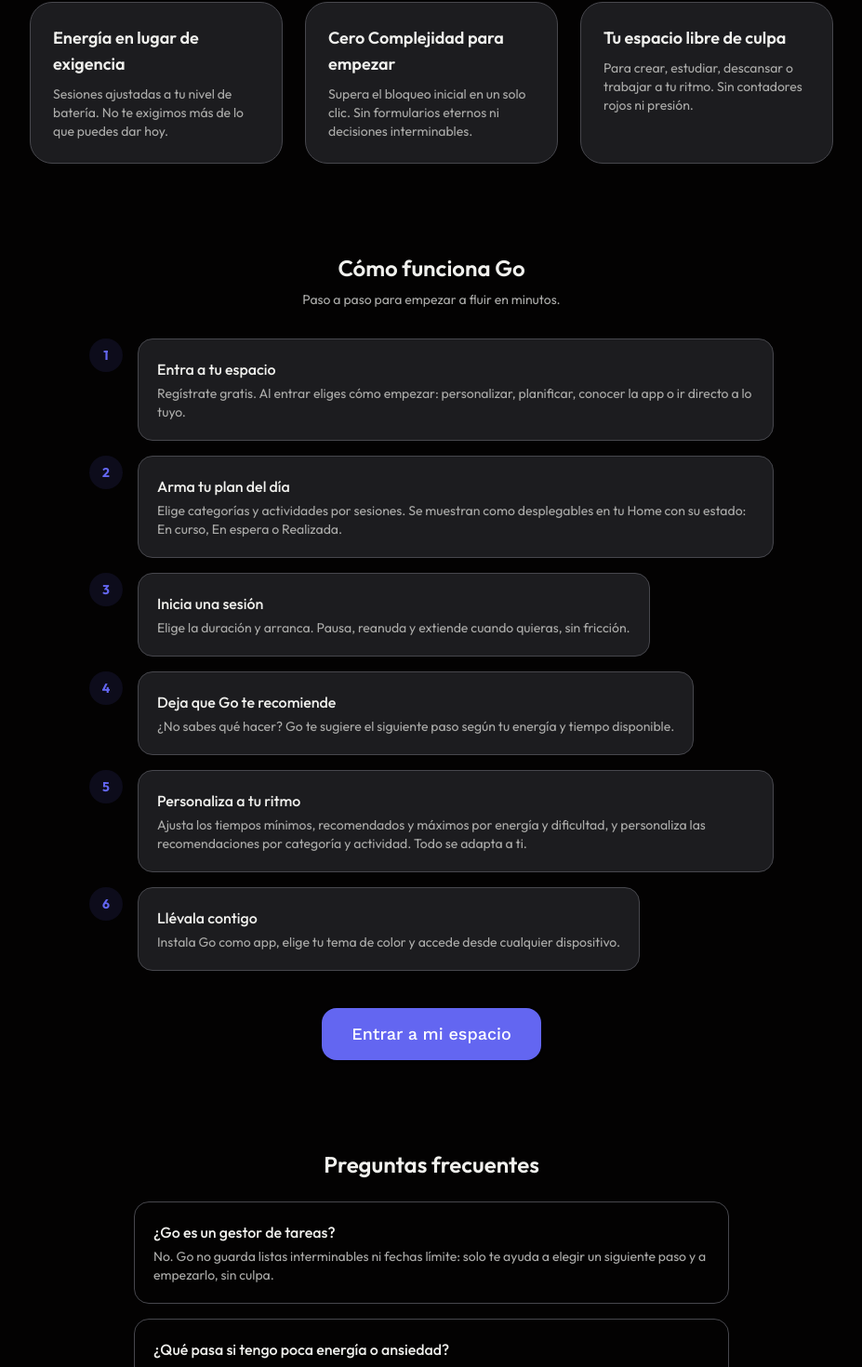
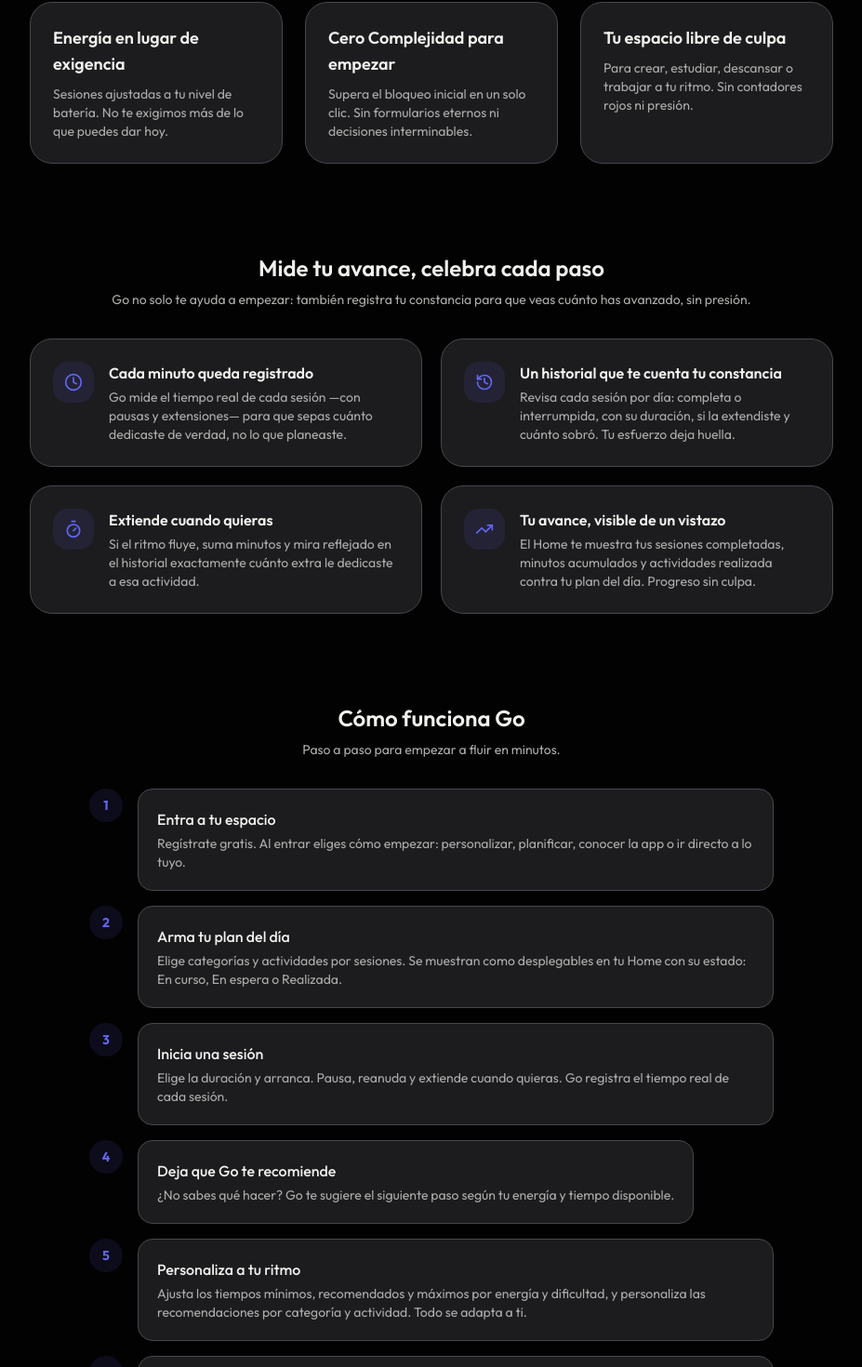
Before and after one commit to jorgeDevCod/Go-Sesi-n-PWA, a Next.js app: page / in a window 1280 px wide. Shown: the part 1270-2740 px from the top of the page at 93% size, without its empty margins (176-1103 px from the left). Built offline with nearby package versions, Linux system fonts and the light colour scheme; no server answers.

Commit message:
Agrega seccion de medicion e historial en la landing

```diff
--- a/app/(marketing)/page.tsx
+++ b/app/(marketing)/page.tsx
@@ -1,5 +1,5 @@
 import Link from "next/link";
-import { Layers, CalendarCheck2, Sparkles } from "lucide-react";
+import { Layers, CalendarCheck2, Sparkles, Clock, History, Timer, TrendingUp } from "lucide-react";
 import { Logo } from "@/components/ui/Logo";
 import { ThemeToggle } from "@/components/ui/ThemeToggle";
 import { LandingActions } from "@/components/marketing/LandingActions";
@@ -24,6 +24,33 @@ const PILARS = [
   },
 ];
 
+const TRACKING = [
+  {
+    icon: Clock,
+    title: "Cada minuto queda registrado",
+    description:
+      "Go mide el tiempo real de cada sesión —con pausas y extensiones— para que sepas cuánto dedicaste de verdad, no lo que planeaste.",
+  },
+  {
+    icon: History,
+    title: "Un historial que te cuenta tu constancia",
+    description:
+      "Revisa cada sesión por día: completa o interrumpida, con su duración, si la extendiste y cuánto sobró. Tu esfuerzo deja huella.",
+  },
+  {
+    icon: Timer,
+    title: "Extiende cuando quieras",
+    description:
+      "Si el ritmo fluye, suma minutos y mira reflejado en el historial exactamente cuánto extra le dedicaste a esa actividad.",
+  },
+  {
+    icon: TrendingUp,
+    title: "Tu avance, visible de un vistazo",
+    description:
+      "El Home te muestra tus sesiones completadas, minutos acumulados y actividades realizada contra tu plan del día. Progreso sin culpa.",
+  },
+];
+
 const STEPS = [
   {
     title: "Entra a tu espacio",
@@ -38,7 +65,7 @@ const STEPS = [
   {
     title: "Inicia una sesión",
     description:
-      "Elige la duración y arranca. Pausa, reanuda y extiende cuando quieras, sin fricción.",
+      "Elige la duración y arranca. Pausa, reanuda y extiende cuando quieras. Go registra el tiempo real de cada sesión.",
   },
   {
     title: "Deja que Go te recomiende",
@@ -49,6 +76,11 @@ const STEPS = [
     title: "Personaliza a tu ritmo",
     description:
       "Ajusta los tiempos mínimos, recomendados y máximos por energía y dificultad, y personaliza las recomendaciones por categoría y actividad. Todo se adapta a ti.",
+  },
+  {
+    title: "Revisa tu historial",
+    description:
+      "Cada sesión queda registrada por día: duración, si la completaste o interrumpiste y cuánto extendiste. Tu constancia, visible.",
   },
   {
     title: "Llévala contigo",
@@ -67,6 +99,11 @@ const FAQS = [
     question: "¿Qué pasa si tengo poca energía o ansiedad?",
     answer:
       "Go te sugiere solo sesiones cortas y actividades ligeras cuando así lo indicas. Nunca te presiona a hacer más.",
+  },
+  {
+    question: "¿Qué mide Go de mis sesiones?",
+    answer:
+      "Registra la duración real de cada sesión (con pausas y extensiones), si la completaste o interrumpiste, cuánto tiempo le extendiste y cuánto sobró. Además suma tus sesiones completadas y minutos acumulados.",
   },
   {
     question: "¿Cuánto cuesta usar Go?",
@@ -101,14 +138,14 @@ export default function MarketingHomePage() {
           </h1>
 
           <p className="max-w-xl text-lg leading-relaxed text-muted-foreground py-2">
-            Es una plataforma PWA que busca ayudar a romper la fricción de empezar. Aqui podras tener espacios de tiempos ideales basados en tu estado de animo, tiempo o permitir que te recomiende Actividades.
+            Es una plataforma diseñada para eliminar la fricción de empezar con tus planes, reducir la saturación y dejar atrás la culpa de no saber cómo iniciar, sin quedarte atrapado sobrepensando.
           </p>
 
           <p className="text-sm font-medium text-foreground">Tu eliges cómo quieres empezar:</p>
 
           <div className="flex flex-wrap items-stretch justify-center gap-3">
             {[
-              { icon: Layers, label: "Explorar categorías" },
+              { icon: Layers, label: "Explorar o crear categorías" },
               { icon: CalendarCheck2, label: "Planificar actividades" },
               { icon: Sparkles, label: "Recibir una recomendación" },
             ].map(({ icon: Icon, label }) => (
@@ -123,7 +160,7 @@ export default function MarketingHomePage() {
           </div>
 
           <p className="max-w-md text-sm leading-relaxed text-muted-foreground">
-            Personaliza tus tiempos según tu energía, dificultad y disponibilidad. Go se adapta a ti.
+            Personaliza tus experiencia y recomendaciones: Por energía, dificultad y disponibilidad. Go se adapta a ti.
           </p>
 
           <div className="flex flex-wrap items-center justify-center gap-3">
@@ -152,6 +189,32 @@ export default function MarketingHomePage() {
                   {pillar.title}
                 </h3>
                 <p className="text-sm text-muted-foreground">{pillar.description}</p>
+              </div>
+            ))}
+          </div>
+        </section>
+
+        {/* Medición e historial */}
+        <section className="mx-auto w-full max-w-4xl px-4 py-12">
+          <h2 className="font-display mb-2 text-center text-2xl font-semibold text-foreground">
+            Mide tu avance, celebra cada paso
+          </h2>
+          <p className="mb-8 text-center text-sm text-muted-foreground">
+            Go no solo te ayuda a empezar: también registra tu constancia para que veas cuánto has avanzado, sin presión.
+          </p>
+          <div className="grid gap-5 sm:grid-cols-2">
+            {TRACKING.map((item) => (
+              <div
+                key={item.title}
+                className="flex items-start gap-4 rounded-3xl border border-border bg-surface p-6"
+              >
+                <span className="flex size-11 shrink-0 items-center justify-center rounded-2xl bg-accent-aprender/10 text-accent-aprender">
+                  <item.icon className="size-5" />
+                </span>
+                <div>
+                  <h3 className="mb-1 text-base font-semibold text-foreground">{item.title}</h3>
+                  <p className="text-sm text-muted-foreground">{item.description}</p>
+                </div>
               </div>
             ))}
           </div>
```
